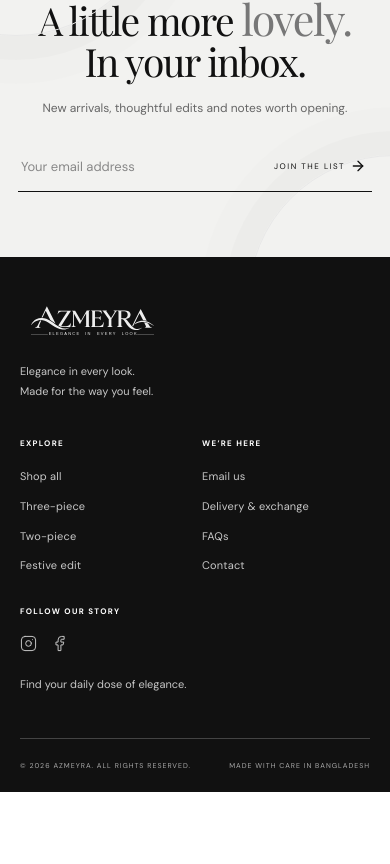
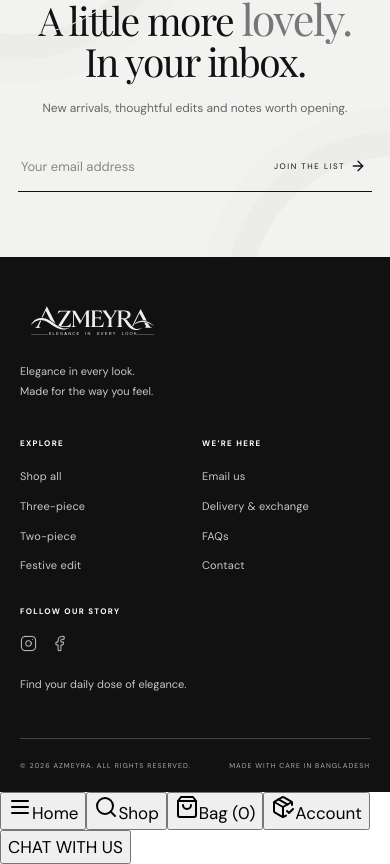
Before and after one commit to raihanarifrifat-afk/azmeyra-store, a React (Vite) app: page / in a window 390 px wide. Shown: the part 4409-5273 px from the top of the page. Before the commit the page ends 5201 px from the top, so only its background shows below. Built offline with nearby package versions, Linux system fonts and the light colour scheme.

Commit message:
Add mobile bottom navigation and floating customer contact shortcut

```diff
--- a/src/main.jsx
+++ b/src/main.jsx
@@ -149,6 +149,8 @@ function App() {
       <section className="newsletter"><p className="eyebrow">A LETTER FROM AZMEYRA</p><h2>A little more <em>lovely.</em><br/>In your inbox.</h2><p>New arrivals, thoughtful edits and notes worth opening.</p><form onSubmit={e=>{e.preventDefault();if(email.includes('@'))setSubscribed(true)}}><input type="email" required placeholder="Your email address" value={email} onChange={e=>setEmail(e.target.value)}/><button>{subscribed?'YOU’RE ON THE LIST':'JOIN THE LIST'} <ArrowRight size={16}/></button></form>{subscribed&&<small className="success">Thank you for joining the AZMEYRA circle.</small>}</section>
     </main>}
     <footer><div className="footer-top"><div className="footer-brand"><img src={`${import.meta.env.BASE_URL}azmeyra-logo-white.svg`} alt="AZMEYRA"/><p>Elegance in every look.<br/>Made for the way you feel.</p></div><div><h4>EXPLORE</h4><button onClick={()=>choose('All')}>Shop all</button><button onClick={()=>choose('Three-Piece')}>Three-piece</button><button onClick={()=>choose('Two-Piece')}>Two-piece</button><button onClick={()=>choose('Festive')}>Festive edit</button></div><div><h4>WE’RE HERE</h4><a href="mailto:hello@azmeyra.com">Email us</a><button onClick={()=>setInfoOpen('delivery')}>Delivery & exchange</button><button onClick={()=>setInfoOpen('faq')}>FAQs</button><button onClick={()=>setInfoOpen('contact')}>Contact</button></div><div><h4>FOLLOW OUR STORY</h4><div className="socials"><button aria-label="Instagram" onClick={()=>setInfoOpen('social')}><Instagram/></button><button aria-label="Facebook" onClick={()=>setInfoOpen('social')}><Facebook/></button></div><p className="social-note">Find your daily dose of elegance.</p></div></div><div className="footer-bottom"><span>© 2026 AZMEYRA. ALL RIGHTS RESERVED.</span><span>MADE WITH CARE IN BANGLADESH</span></div></footer>
+    <nav className="mobile-bottom-nav" aria-label="Quick navigation"><button onClick={()=>{openPage('home');setCategory('All')}}><Menu/><span>Home</span></button><button onClick={()=>{openPage('home');setTimeout(()=>document.getElementById('shop')?.scrollIntoView({behavior:'smooth'}),100)}}><Search/><span>Shop</span></button><button onClick={()=>openPage('cart')}><ShoppingBag/><span>Bag ({count})</span></button><button onClick={()=>openPage('account')}><PackageCheck/><span>Account</span></button></nav>
+    <button className="floating-contact" onClick={()=>openPage('contact')} aria-label="Contact AZMEYRA">CHAT WITH US</button>
     {notice&&<div className="toast">{notice}</div>}
 
     {wishlistOpen&&<div className="overlay" onClick={()=>setWishlistOpen(false)}><aside className="cart-drawer" onClick={e=>e.stopPropagation()}><div className="drawer-head"><div><p className="eyebrow">SAVED FOR LATER</p><h2>Your wishlist <span>({wishlist.length})</span></h2></div><button className="icon-btn" onClick={()=>setWishlistOpen(false)}><X/></button></div>{wishlist.length===0?<div className="cart-empty"><Heart size={35}/><h3>No saved pieces yet.</h3><p>Tap the heart on a product to save it here.</p><button onClick={()=>setWishlistOpen(false)}>EXPLORE COLLECTION</button></div>:<div className="cart-items">{products.filter(p=>wishlist.includes(p.id)).map(p=><div className="cart-item" key={p.id}><ProductVisual product={p} className="cart-product-visual"/><div className="cart-detail"><h3>{p.name}</h3><b>৳{p.price.toLocaleString('en-BD')}</b><button className="text-link" onClick={()=>{add(p);setWishlistOpen(false)}}>ADD TO BAG <Plus size={14}/></button></div><button className="remove" onClick={()=>toggleWish(p.id)}>REMOVE</button></div>)}</div>}</aside></div>}
```
